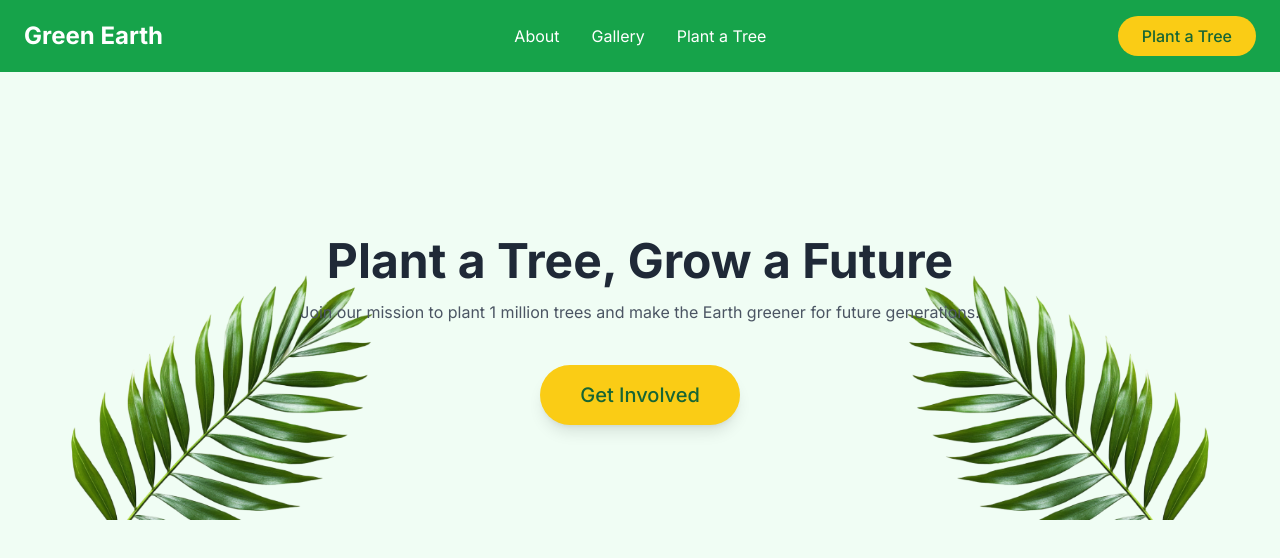
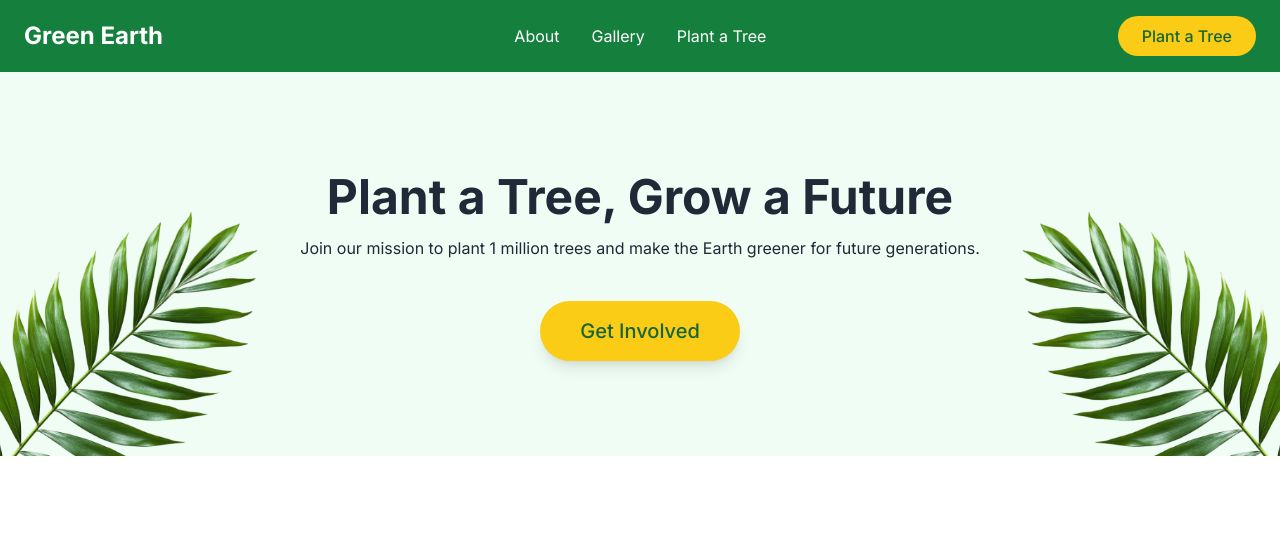
Before and after one commit to iamOmarFaruk/assignment-6, a plain HTML site: page index.html in a window 1280 px wide. Drawn offline with nearby package versions, Linux system fonts and the light colour scheme.

Commit message:
fix header

```diff
--- a/index.html
+++ b/index.html
@@ -19,7 +19,7 @@
 </head>
 <body>
     <!-- Header -->
-    <header class="bg-green-600 text-white py-4">
+    <header class="bg-[#15803D] text-white py-4">
         <div class="container mx-auto px-6">
             <div class="flex justify-between items-center">
                 <!-- Logo -->
@@ -43,11 +43,11 @@
     </header>
 
     <!-- Hero Section -->
-    <section class="bg-green-50 relative overflow-hidden min-h-screen">
-        <div class="container mx-auto px-6 py-16">
+    <section class="bg-green-50 relative overflow-hidden">
+        <div class="container mx-auto px-6">
             <div class="flex items-center justify-center min-h-96 relative">
                 <!-- Left Leaf - Much Bigger -->
-                <div class="absolute left-0 bottom-0 z-0">
+                <div class="absolute left-[-9vw] bottom-0 z-0">
                     <img src="assets/hero-leaf1.png" alt="Leaf decoration" class="w-96 h-auto">
                 </div>
 
@@ -56,7 +56,7 @@
                     <h1 class="text-6xl lg:text-[48px] font-bold text-gray-800 mb-2 leading-tight">
                         Plant a Tree, Grow a Future
                     </h1>
-                    <p class="text-xl lg:text-[16px] text-gray-600 mb-10 max-w-3xl mx-auto leading-relaxed">
+                    <p class="text-xl lg:text-[16px] text-[#1F2937] mb-10 max-w-3xl mx-auto leading-relaxed">
                         Join our mission to plant 1 million trees and make the Earth greener for future generations.
                     </p>
                     <button class="bg-yellow-400 text-green-800 px-10 py-4 rounded-full text-xl font-medium hover:bg-yellow-300 transition-colors shadow-lg">
@@ -65,7 +65,7 @@
                 </div>
 
                 <!-- Right Leaf - Much Bigger -->
-                <div class="absolute right-0 bottom-0 z-0">
+                <div class="absolute right-[-9vw] bottom-0 z-0">
                     <img src="assets/hero-leaf2.png" alt="Leaf decoration" class="w-96 h-auto">
                 </div>
             </div>
```
